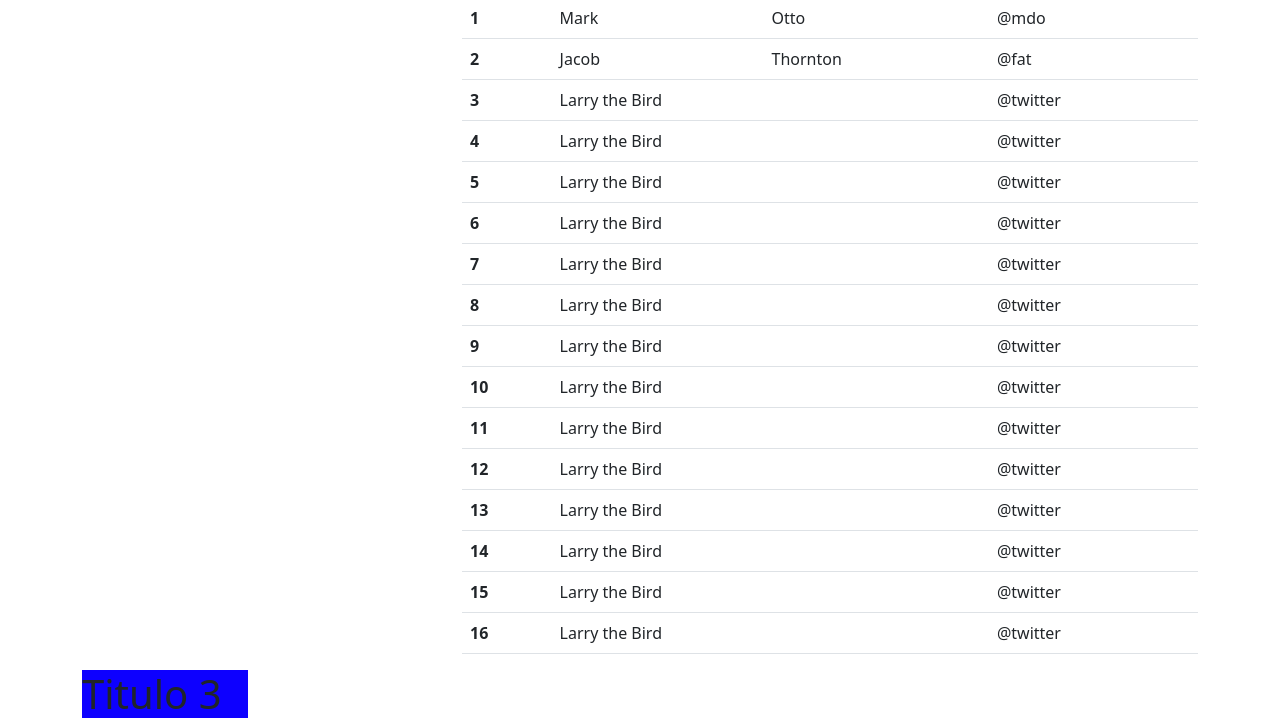
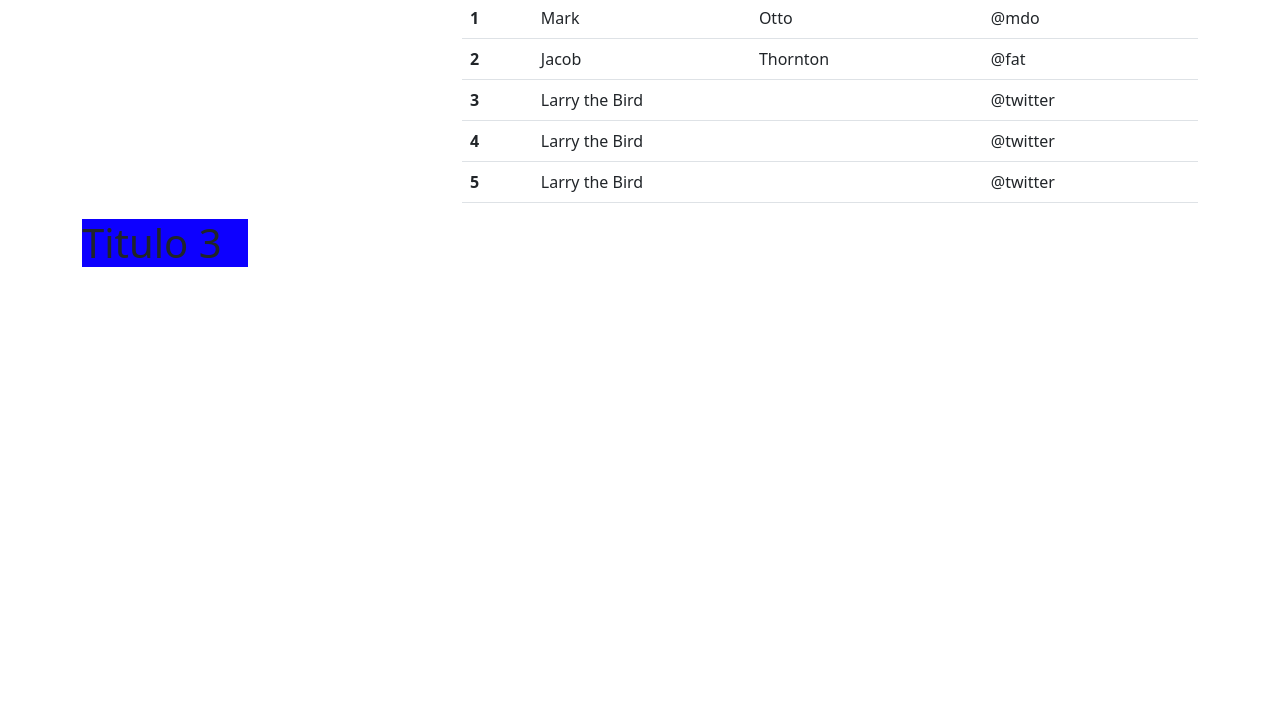
Before and after one commit to lucas-vidal/Web-VLF_Automatizacion, a plain HTML site: page index.html in a window 1280 px wide. Shown: the part 499-1225 px from the top of the page. After the commit the page ends 800 px from the top, so only its background shows below. Drawn offline with nearby package versions, Linux system fonts and the light colour scheme.

Commit message:
elimino algunos elementos

```diff
--- a/index.html
+++ b/index.html
@@ -155,61 +155,6 @@
                         <td colspan="2">Larry the Bird</td>
                         <td>@twitter</td>
                       </tr>
-                      <tr>
-                        <th scope="row">6</th>
-                        <td colspan="2">Larry the Bird</td>
-                        <td>@twitter</td>
-                      </tr>
-                      <tr>
-                        <th scope="row">7</th>
-                        <td colspan="2">Larry the Bird</td>
-                        <td>@twitter</td>
-                      </tr>
-                      <tr>
-                        <th scope="row">8</th>
-                        <td colspan="2">Larry the Bird</td>
-                        <td>@twitter</td>
-                      </tr>
-                      <tr>
-                        <th scope="row">9</th>
-                        <td colspan="2">Larry the Bird</td>
-                        <td>@twitter</td>
-                      </tr>
-                      <tr>
-                        <th scope="row">10</th>
-                        <td colspan="2">Larry the Bird</td>
-                        <td>@twitter</td>
-                      </tr>
-                      <tr>
-                        <th scope="row">11</th>
-                        <td colspan="2">Larry the Bird</td>
-                        <td>@twitter</td>
-                      </tr>
-                      <tr>
-                        <th scope="row">12</th>
-                        <td colspan="2">Larry the Bird</td>
-                        <td>@twitter</td>
-                      </tr>
-                      <tr>
-                        <th scope="row">13</th>
-                        <td colspan="2">Larry the Bird</td>
-                        <td>@twitter</td>
-                      </tr>
-                      <tr>
-                        <th scope="row">14</th>
-                        <td colspan="2">Larry the Bird</td>
-                        <td>@twitter</td>
-                      </tr>
-                      <tr>
-                        <th scope="row">15</th>
-                        <td colspan="2">Larry the Bird</td>
-                        <td>@twitter</td>
-                      </tr>
-                      <tr>
-                        <th scope="row">16</th>
-                        <td colspan="2">Larry the Bird</td>
-                        <td>@twitter</td>
-                      </tr>
                     </tbody>
                   </table>
             </div>
```
